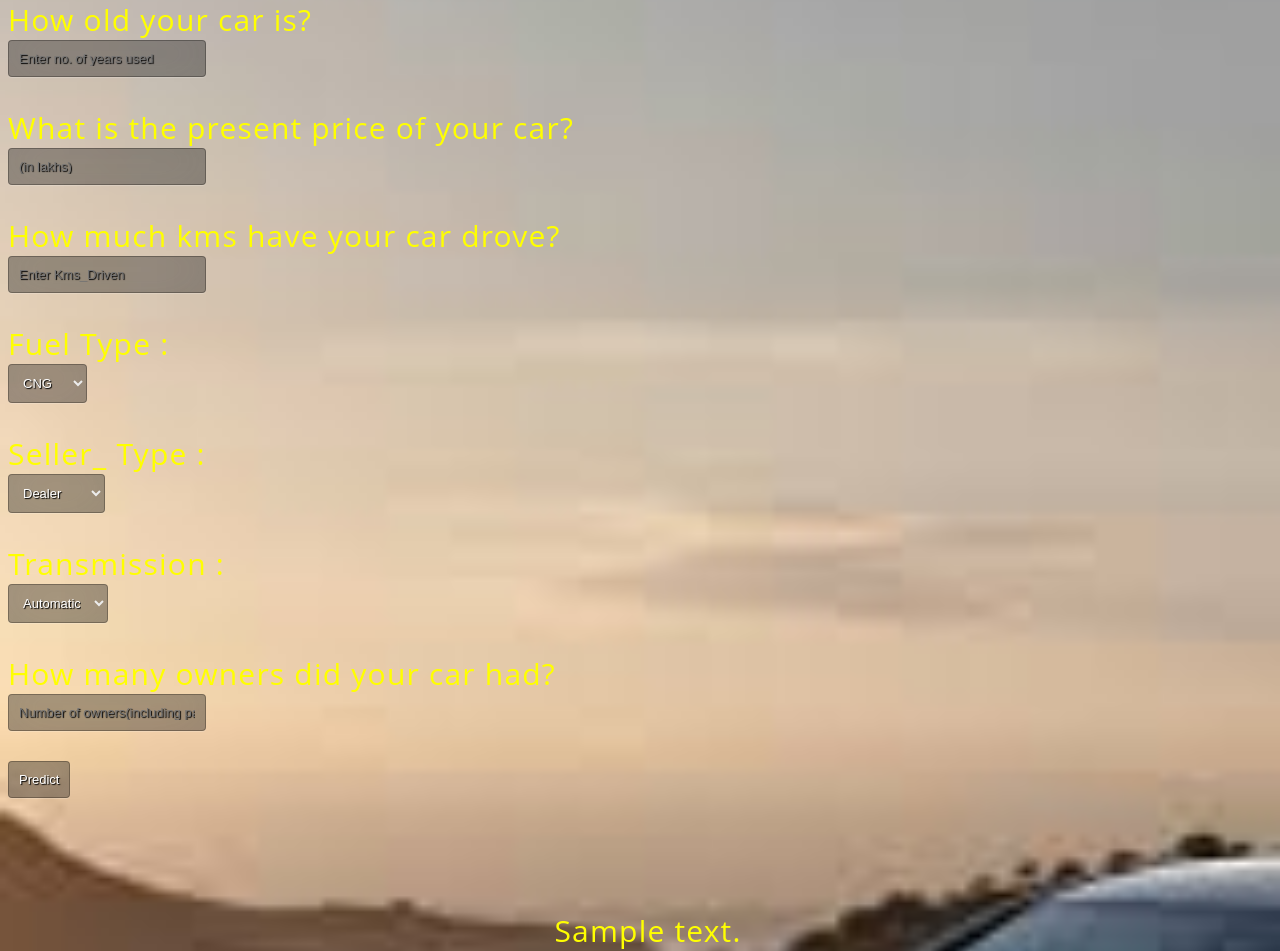
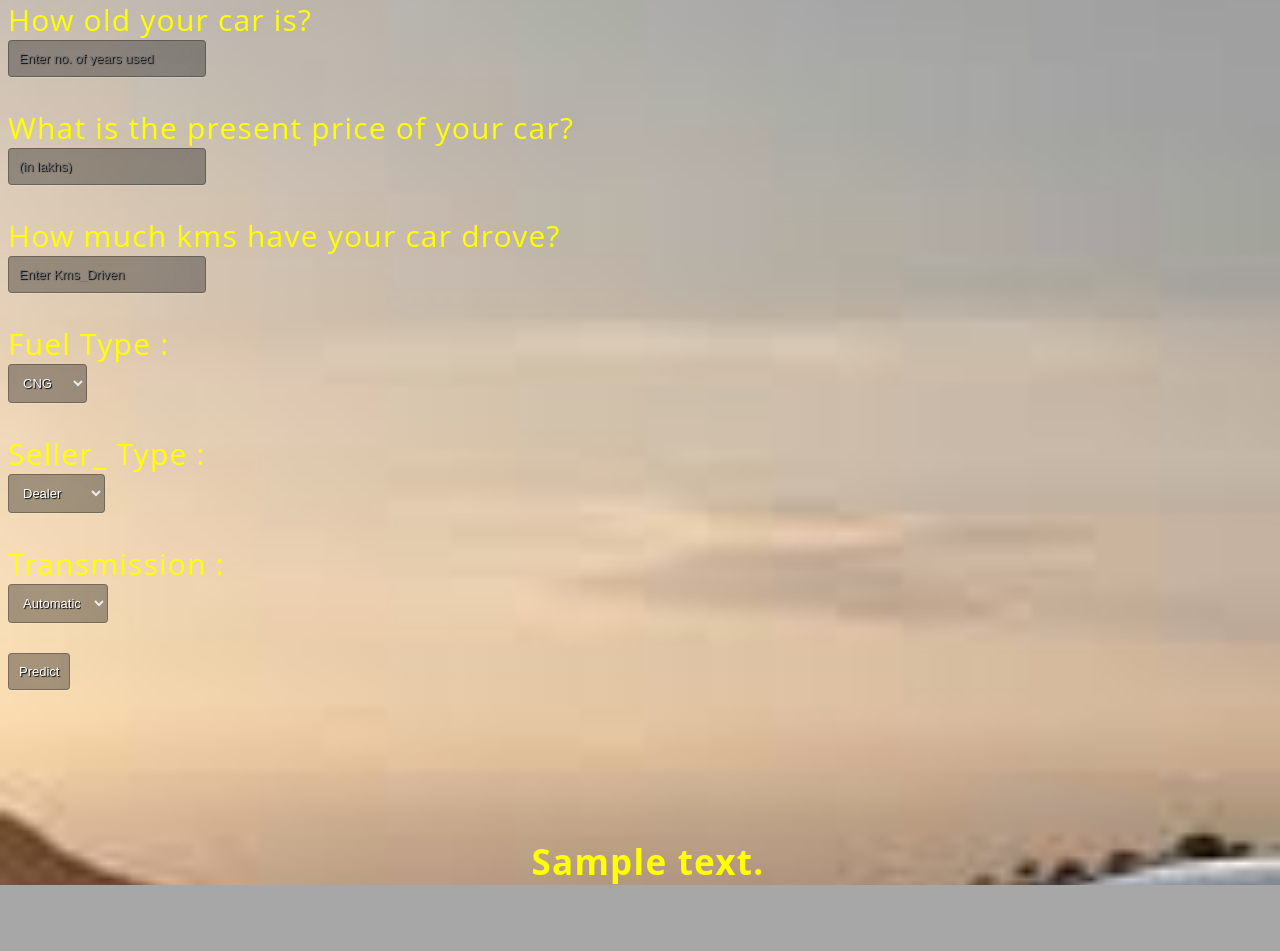
Before and after one commit to nitishagarwal228/Old-Car-Price-Prediction, a Flask app: template template/index.html in a window 1280 px wide. Shown: the part 131-1082 px from the top of the page. After the commit the page ends 1016 px from the top, so only its background shows below. Run offline with Flask 2, Linux system fonts and the light colour scheme; the template is opened without the code that fills it: most values are stand-ins (such as "Sample title", 1, 10 or a date in 2020); parts of the project's set-up code (start-up, migrations or seed data) failed here and were passed over.

Commit message:
Update index.html

```diff
--- a/template/index.html
+++ b/template/index.html
@@ -31,12 +31,12 @@
                 <Option value="1">Automatic</Option>
                 <Option value="2">Manual</Option>
            </Select>
-           How many owners did your car had?<input type="text" name="Owner" placeholder="Number of owners(including past owners if any)" required="required" />
+
            <button type="submit" class="btn btn-primary btn-block btn-large">Predict</button>
         </form>
         <br>
         <br>
-        {{ prediction_text }}
+        <h3>{{ prediction_text }}</h3>
 
     </body>
 </html>
```
